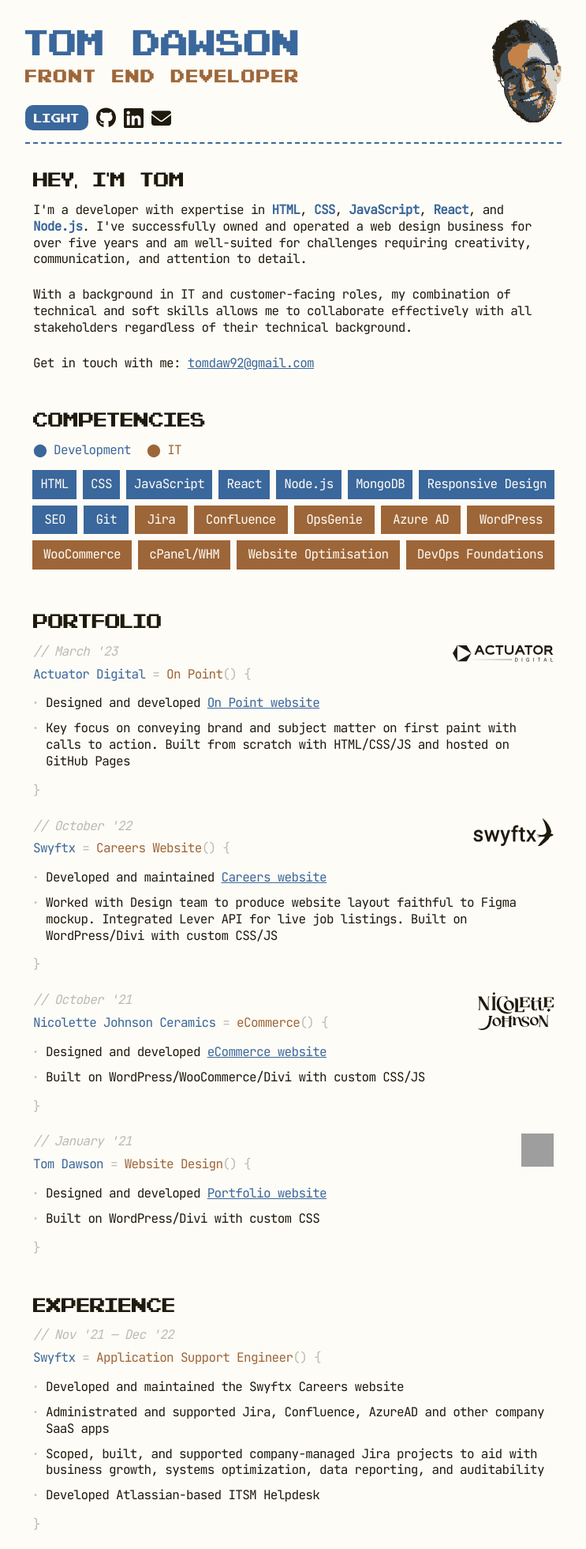
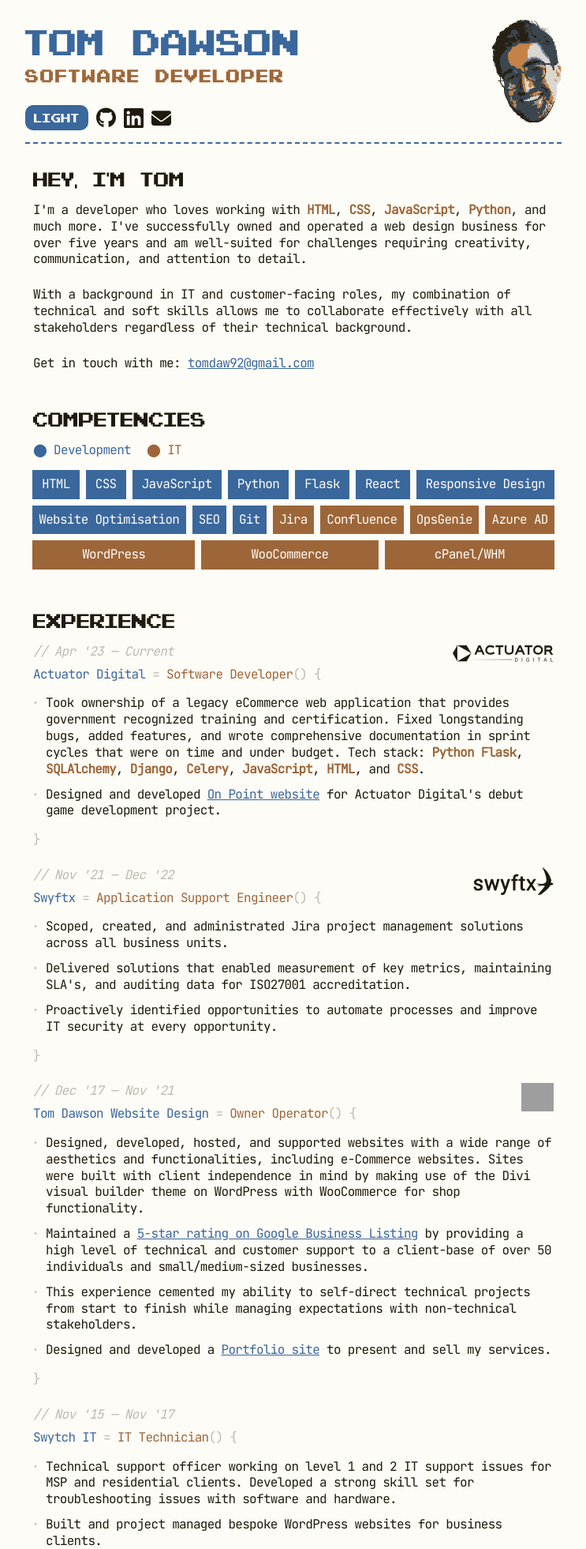
Before and after one commit to TomDawson/cv, a PHP site: page / in a window 1280 px wide. Shown: the top 1961 px of the page at 79% size, without its empty margins (268-1011 px from the left). Run offline with PHP 8.4, Linux system fonts and the light colour scheme; grey boxes are pictures that could not be loaded.

Commit message:
Update to CV

```diff
--- a/index.html
+++ b/index.html
@@ -7,19 +7,19 @@
   <meta http-equiv="Content-Security-Policy: default-src 'self'" />
   <meta name="color-scheme" content="light dark" />
   <link rel="stylesheet" href="./styles/style.css" />
-  <title>Tom Dawson Front End Developer</title>
-  <meta name="description" content="Tom is a developer with expertise in HTML, CSS, JavaScript, React, and Node.js" />
+  <title>Tom Dawson Software Developer</title>
+  <meta name="description" content="Tom Dawson is a software developer with expertise in HTML, CSS, JavaScript, Python, and more." />
   <meta name="theme-color" content="#1B1B26" />
   <link rel="icon" sizes="48x48" href="images/icon.png" />
   <!-- Open Graph -->
   <meta property="og:url" content="https://tomdawson.dev" />
   <meta property="og:type" content="website" />
-  <meta property="og:title" content="Tom Dawson Front End Developer" />
+  <meta property="og:title" content="Tom Dawson Software Developer" />
   <meta property="og:image" content="./images/site-tile.jpg" />
   <meta property="og:image:alt"
-    content="A pixellated smiling man's face with words that read 'Tom Dawson Front End Developer'" />
+    content="A pixellated smiling man's face with words that read 'Tom Dawson Software Developer'" />
   <meta property="og:description"
-    content="Tom is a developer with expertise in HTML, CSS, JavaScript, React, and Node.js" />
+    content="Tom Dawson is a software developer with expertise in HTML, CSS, JavaScript, Python, and more." />
   <meta property="og:site_name" content="tomdawson.dev" />
   <meta property="og:locale" content="en_US" />
   <!-- Schema -->
@@ -28,22 +28,22 @@
   <meta itemprop="familyName" content="Dawson" />
   <meta itemprop="email" content="tomdaw92@gmail.com" />
   <meta itemprop="gender" content="Male" />
-  <meta itemprop="hasOccupation" content="Front End Developer" />
+  <meta itemprop="hasOccupation" content="Software Developer" />
   <meta itemprop="homeLocation" content="Brisbane, Australia" />
   <meta itemprop="knowsAbout"
-    content="HTML, CSS, JavaScript, React, Node.js, MongoDB, Git, SEO, Web Optimisation, WordPress, WooCommerce, Divi, cPanel/WHM, Jira, Confluence, OpsGenie, Azure AD, DevOps Foundations" />
+    content="HTML, CSS, JavaScript, Python, Git, SEO, Web Optimisation, WordPress, WooCommerce, Divi, cPanel/WHM, Jira, Confluence, OpsGenie, Azure AD" />
 </head>
 
 <body class="preload">
   <div id="site-wrapper flex flex-col">
     <header class="container">
       <h1>
-        <span class="visually-hidden">Tom Dawson, Front End Developer</span>
+        <span class="visually-hidden">Tom Dawson, Software Developer</span>
         <svg id="tom-dawson" aria-hidden="true" focusable="false">
           <text>Tom Dawson</text>
         </svg>
-        <svg id="front-end-developer" aria-hidden="true" focusable="false">
-          <text>Front End Developer</text>
+        <svg id="job-title" aria-hidden="true" focusable="false">
+          <text>Software Developer</text>
         </svg>
       </h1>
     </header>
@@ -65,16 +65,10 @@
       <summary class="indented"> <!-- Introduction -->
         <h2>Hey, I'm Tom</h2>
         <p id="intro">
-          I'm a developer with expertise in <em>HTML</em>, <em>CSS</em>,
-          <em>JavaScript</em>, <em>React</em>, and <em>Node.js</em>. I've
-          successfully owned and operated a web design business for over five
-          years and am well-suited for challenges requiring creativity,
-          communication, and attention to detail.
+          I'm a developer who loves working with <em>HTML</em>, <em>CSS</em>, <em>JavaScript</em>, <em>Python</em>, and much more. I've successfully owned and operated a web design business for over five years and am well-suited for challenges requiring creativity, communication, and attention to detail.
         </p>
         <p>
-          With a background in IT and customer-facing roles, my combination of
-          technical and soft skills allows me to collaborate effectively with
-          all stakeholders regardless of their technical background.
+          With a background in IT and customer-facing roles, my combination of technical and soft skills allows me to collaborate effectively with all stakeholders regardless of their technical background.
         </p>
         <p>
 
@@ -94,10 +88,11 @@
           <li class="programming-skill">HTML</li>
           <li class="programming-skill">CSS</li>
           <li class="programming-skill">JavaScript</li>
+          <li class="programming-skill">Python</li>
+          <li class="programming-skill">Flask</li>
           <li class="programming-skill">React</li>
-          <li class="programming-skill">Node.js</li>
-          <li class="programming-skill">MongoDB</li>
           <li class="programming-skill">Responsive Design</li>
+          <li class="programming-skill">Website Optimisation</li>
           <li class="programming-skill">SEO</li>
           <li class="programming-skill">Git</li>
           <li class="it-skill">Jira</li>
@@ -107,132 +102,67 @@
           <li class="it-skill">WordPress</li>
           <li class="it-skill">WooCommerce</li>
           <li class="it-skill">cPanel/WHM</li>
-          <li class="it-skill">Website Optimisation</li>
-          <li class="it-skill">DevOps Foundations</li>
+
         </ul>
       </section>
 
-      <section class="indented"> <!-- Portfolio -->
-        <h4>Portfolio</h4>
-
-        <div class="section-entry"> <!-- Actuator -->
-          <img alt="Actuator Digital logo" id="actuator-logo" class="portfolio-logo svg-icon" src="images/logo-actuator.svg" width="128px" height="28px" />
+      <section class="indented"> <!-- Experience -->
+        <h4>Experience</h4>
+        <div class="section-entry">
           <p>
-            <span class="comment faded">March '23</span>
+            <img alt="Actuator Digital logo" id="actuator-logo" class="cv-logo svg-icon" src="images/logo-actuator.svg" width="128px" height="28px" />
+            <span class="comment faded">Apr '23 — Current</span>
             <span class="p-title primary">Actuator Digital</span>
-            <span class="p-subtitle secondary">On Point</span>
+            <span class="p-subtitle secondary">Software Developer</span>
           </p>
           <ul class="entry-points">
             <li>
-              Designed and developed <a target="_blank" href="https://onpoint.game/">On Point website</a>
+              Took ownership of a legacy eCommerce web application that provides government recognized training and certification. Fixed longstanding bugs, added features, and wrote comprehensive documentation in sprint cycles that were on time and under budget. Tech stack: <em>Python Flask</em>, <em>SQLAlchemy</em>, <em>Django</em>, <em>Celery</em>, <em>JavaScript</em>, <em>HTML</em>, and <em>CSS</em>.
             </li>
             <li>
-              Key focus on conveying brand and subject matter on first paint with calls to action. Built from scratch
-              with HTML/CSS/JS and hosted on GitHub Pages
+              Designed and developed <a target="_blank" href="https://onpoint.game/">On Point website</a> for Actuator Digital's debut game development project.
             </li>
           </ul>
         </div>
-
-        <div class="section-entry"> <!-- Swyftx -->
-          <img alt="Swyftx logo" id="swyftx-logo" class="portfolio-logo svg-icon" src="images/logo-swyftx.svg" width="102px" height="35px" />
-          <p>
-            <span class="comment faded">October '22</span>
-            <span class="p-title primary">Swyftx</span>
-            <span class="p-subtitle secondary">Careers Website</span>
-          </p>
-          <ul class="entry-points">
-            <li>
-              Developed and maintained <a target="_blank" href="https://careers.swyftx.com/">Careers website</a>
-            </li>
-            <li>
-              Worked with Design team to produce website layout faithful to Figma mockup. Integrated Lever API for live
-              job listings. Built on WordPress/Divi with custom CSS/JS
-            </li>
-          </ul>
-        </div>
-
-        <div class="section-entry"> <!-- Nicolette Johnson Ceramics -->
-          <img alt="Nicolette Johnson Ceramics logo" id="nj-logo" class="portfolio-logo svg-icon" src="images/logo-nicolette.svg" width="96px" height="48px" />
-          <p>
-            <span class="comment faded">October '21</span>
-            <span class="p-title primary">Nicolette Johnson Ceramics</span>
-            <span class="p-subtitle secondary">eCommerce</span>
-          </p>
-          <ul class="entry-points">
-            <li>
-              Designed and developed <a target="_blank" href="https://nicolettejohnsonceramics.com/">eCommerce
-                website</a>
-            </li>
-            <li>
-              Built on WordPress/WooCommerce/Divi with custom CSS/JS
-            </li>
-          </ul>
-        </div>
-
-        <div class="section-entry"> <!-- Tom Dawson Website Design -->
-          <img alt="Tom Dawson Website Design logo" id="td-logo" class="portfolio-logo svg-icon" src="images/logo-tom-dawson.svg" width="41px" height="42px" />
-          <p>
-            <span class="comment faded">January '21</span>
-            <span class="p-title primary">Tom Dawson</span>
-            <span class="p-subtitle secondary">Website Design</span>
-          </p>
-          <ul class="entry-points">
-            <li>
-              Designed and developed <a target="_blank" href="https://tomdawson.com.au/">Portfolio website</a>
-            </li>
-            <li>
-              Built on WordPress/Divi with custom CSS
-            </li>
-          </ul>
-        </div>
-
-      </section>
-
-      <section class="indented"> <!-- Experience -->
-        <h5>Experience</h5>
         <div class="section-entry">
           <p>
+            <img alt="Swyftx logo" id="swyftx-logo" class="cv-logo svg-icon" src="images/logo-swyftx.svg" width="102px" height="35px" />
             <span class="comment faded">Nov '21 — Dec '22</span>
             <span class="p-title primary">Swyftx</span>
             <span class="p-subtitle secondary">Application Support Engineer</span>
           </p>
           <ul class="entry-points">
             <li>
-              Developed and maintained the Swyftx Careers website
+              Scoped, created, and administrated Jira project management solutions across all business units.
             </li>
             <li>
-              Administrated and supported Jira, Confluence, AzureAD and other
-              company SaaS apps
+              Delivered solutions that enabled measurement of key metrics, maintaining SLA's, and auditing data for ISO27001 accreditation.
             </li>
-            <li>
-              Scoped, built, and supported company-managed Jira projects to
-              aid with business growth, systems optimization, data reporting,
-              and auditability
+            <li>Proactively identified opportunities to automate processes and improve IT security at every opportunity.
             </li>
-            <li>Developed Atlassian-based ITSM Helpdesk</li>
           </ul>
         </div>
         <div class="section-entry">
           <p>
+            <img alt="Tom Dawson Website Design logo" id="td-logo" class="cv-logo svg-icon" src="images/logo-tom-dawson.svg" width="41px" height="42px" />
             <span class="comment faded">Dec '17 — Nov '21</span>
             <span class="p-title primary">Tom Dawson Website Design</span>
             <span class="p-subtitle secondary">Owner Operator</span>
           </p>
           <ul class="entry-points">
             <li>
-              Designed, developed, hosted, and maintained websites with a wide
-              range of aesthetics and functionalities, including e-Commerce
+              Designed, developed, hosted, and supported websites with a wide range of aesthetics and functionalities, including e-Commerce websites. Sites were built with client independence in mind by making use of the Divi visual builder theme on WordPress with WooCommerce for shop functionality.
             </li>
             <li>
-              Developed expertise in WordPress, WooCommerce, Custom Themes,
-              SEO, cPanel/WHM, mailing lists, HTML, CSS, and JavaScript
+              Maintained a <a target="_blank"
+              href="https://www.google.com/search?rlz=1C1GCEA_enAU1042AU1042&sxsrf=AJOqlzXSWFazHvB_tj-nOODQyO-4CvXMEA%3A1678689702106&q=Tom%20Dawson%20Website%20Design&stick=H4sIAAAAAAAAAONgU1IxqDBLsjQ0NUwys0xONbNISjK3MqhIS0kyNklJtUhMsTAzTk5dxCoZkp-r4JJYXpyfpxCemlScWZKq4JJanJmeBwAwOME_RAAAAA&mat=CUdZDP06sacP&ved=2ahUKEwiS-Ya7ptj9AhVgl1YBHXonCQYQrMcEegQILhAH#lrd=0x6b9151b69ce68bb7:0xfdb34de8ad863ce,1,,,,">5-star
+              rating on Google Business Listing</a> by providing a high level of technical and customer support to a client-base of over 50 individuals and small/medium-sized businesses.
             </li>
             <li>
-              Worked with a clientbase of >50, from individuals to large
-              businesses, maintaining a
-              <a target="_blank"
-                href="https://www.google.com/search?rlz=1C1GCEA_enAU1042AU1042&sxsrf=AJOqlzXSWFazHvB_tj-nOODQyO-4CvXMEA%3A1678689702106&q=Tom%20Dawson%20Website%20Design&stick=H4sIAAAAAAAAAONgU1IxqDBLsjQ0NUwys0xONbNISjK3MqhIS0kyNklJtUhMsTAzTk5dxCoZkp-r4JJYXpyfpxCemlScWZKq4JJanJmeBwAwOME_RAAAAA&mat=CUdZDP06sacP&ved=2ahUKEwiS-Ya7ptj9AhVgl1YBHXonCQYQrMcEegQILhAH#lrd=0x6b9151b69ce68bb7:0xfdb34de8ad863ce,1,,,,">5-star
-                rating on Google Business Listing</a>
+              This experience cemented my ability to self-direct technical projects from start to finish while managing expectations with non-technical stakeholders.
+            </li>
+            <li>
+              Designed and developed a <a target="_blank" href="https://tomdawson.com.au/">Portfolio site</a> to present and sell my services.
             </li>
           </ul>
         </div>
@@ -245,16 +175,39 @@
           </p>
           <ul class="entry-points">
             <li>
-              Designed, built, and maintained WordPress websites for small and
-              medium businesses
+              Technical support officer working on level 1 and 2 IT support issues for MSP and residential clients. Developed a strong skill set for troubleshooting issues with software and hardware.
             </li>
             <li>
-              Developed a strong aptitude for troubleshooting computer
-              software and hardware faults
+              Built and project managed bespoke WordPress websites for business clients.
             </li>
           </ul>
         </div>
       </section>
+
+      <section class="indented"> <!-- Projects -->
+        <h5>Projects</h5>
+        <div class="section-entry"> <!-- Nicolette Johnson Ceramics -->
+          <img alt="Nicolette Johnson Ceramics logo" id="nj-logo" class="cv-logo svg-icon" src="images/logo-nicolette.svg" width="96px" height="48px" />
+          <p>
+            <span class="comment faded">Ongoing</span>
+            <span class="p-title primary">Nicolette Johnson Ceramics</span>
+            <span class="p-subtitle secondary">eCommerce</span>
+          </p>
+          <ul class="entry-points">
+            <li>
+              Designed and developed <a target="_blank" href="https://nicolettejohnsonceramics.com/">eCommerce
+                website</a> using Wordpress/WooCommerce for storefront.
+            </li>
+            <li>
+              Specialised configuration for unique products with high demand to be previewed ahead of availability.
+            </li>
+            <li>
+              Store built to handle spikes of traffic during sale launches and calculate regional shipping and availability when required.
+            </li>
+          </ul>
+        </div>
+      </section>
+
       <section class="indented">
         <h6>Education</h6>
         <div class="section-entry">
@@ -285,9 +238,7 @@
               Graduated with Distinction; GPA of 6.25
             </li>
             <li>
-              Achieved HD in Capstone Project, Unix
-              Administration, Network Planning, and Internet Protocols and
-              Services
+              Achieved HD in Capstone Project, Unix Administration, Network Planning, and Internet Protocols and Services.
             </li>
 
         </div>
@@ -299,19 +250,15 @@
           </p>
           <ul class="entry-points">
             <li>
-              Worked with Cisco routers/switches, and Oracle/Microsoft virtual machines to configure functional modern
-              networks
+              Worked with Cisco routers/switches, and Oracle/Microsoft virtual machines to configure functional modern networks.
             </li>
-
         </div>
       </section>
 
     </main>
     <footer id="footer-global" class="container">
-      <!-- php inserts current year -->
       <p>
-        <span class="copyright">&copy;</span>
-        <?php echo date("Y"); ?>
+        <span class="copyright">&copy;</span>2023
         Tom Dawson <span class="obviously faded">obviously</span>
       </p>
     </footer>
--- a/styles/style.css
+++ b/styles/style.css
@@ -124,7 +124,7 @@
 }
 
 #tom-dawson,
-#front-end-developer {
+#job-title {
   width: 100%;
 }
 
@@ -132,7 +132,7 @@
   height: 40px;
 }
 
-#front-end-developer { /* Size of FED container */
+#job-title { /* Size of FED container */
   height: 40px;
   letter-spacing: 1.4px;
 }
@@ -142,7 +142,7 @@
   transform: translateY(40px);
 }
 
-#front-end-developer text { /* Positioning FED text */
+#job-title text { /* Positioning FED text */
   font-size: 0.71em;
   transform: translateY(30px);
 }
@@ -157,7 +157,7 @@
   stroke-width: 0.5px;
 }
 
-#front-end-developer {
+#job-title {
   animation: stroke 2s;
   fill: var(--secondary);
   stroke: var(--secondary);
@@ -287,9 +287,9 @@
 
 /* Introduction */
 
-#intro em {
+em {
   font-style: normal;
-  color: var(--primary);
+  color: var(--secondary);
   font-weight: 800;
 }
 
@@ -318,19 +318,19 @@
 
 /* Skill Hover Animation */
 
-.skills-wrapper > *:hover, nav > *:hover  {
+.skills-wrapper > *:hover, nav > a:hover  {
   transform: translateY(-2px);
   transition-duration: 0.05s;
 }
 
-/* Portfolio */
+/* Logos */
 
-.portfolio-logo {
+.cv-logo {
   float: right;
 }
 
 #actuator-logo {
-  max-height: 28px;
+  max-height: 29px;
 }
 
 #swyftx-logo {
@@ -338,7 +338,7 @@
 }
 
 #td-logo {
-  max-height: 42px;
+  max-height: 36px;
 }
 
 #nj-logo {
@@ -421,7 +421,7 @@
 .social-icon::selection,
 svg text::selection,
 #portrait::selection,
-.portfolio-logo::selection { /* Remove selection highlight */
+.cv-logo::selection { /* Remove selection highlight */
   background: none;
 }
 
@@ -492,7 +492,7 @@
 .it-skill,
 .button,
 #tom-dawson,
-#front-end-developer,
+#job-title,
 .p-subtitle,
 .p-subtitle::before,
 .p-title,
@@ -548,7 +548,7 @@
     font-size: 1.15em;
   }
 
-  #front-end-developer text {
+  #job-title text {
     font-size: 0.55em;
   }
 
```
